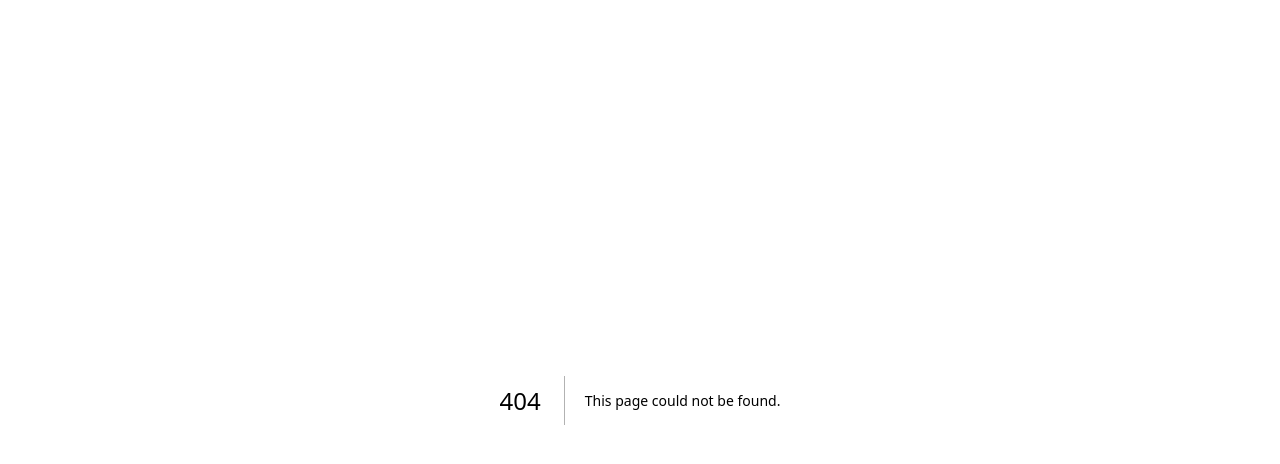
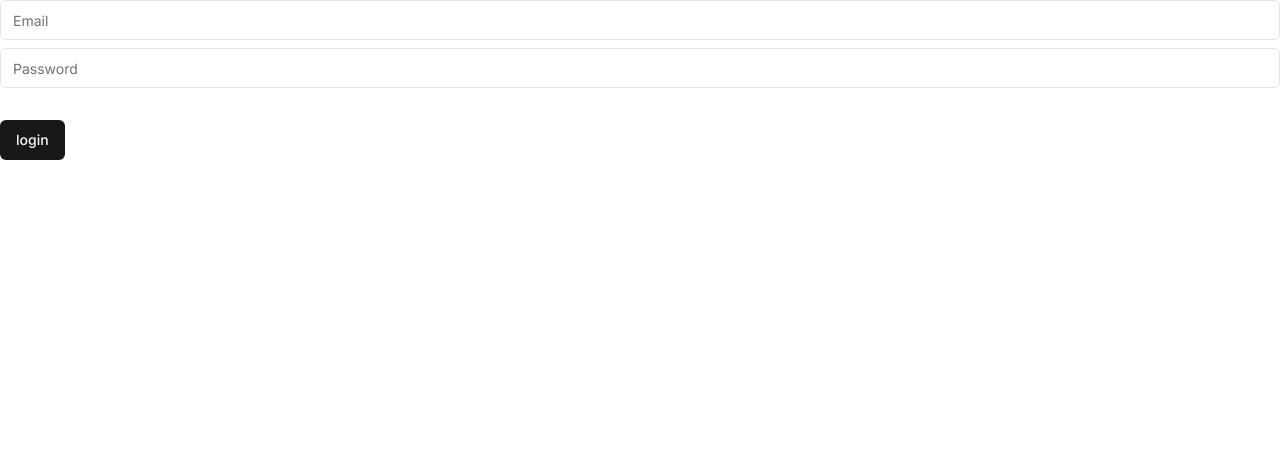
Before and after one commit to Mahendradeokar/AUM-Soft, a Next.js app: page /login in a window 1280 px wide. Before the commit this address had no page. Shown: the top 464 px of the page. Built offline with nearby package versions, Linux system fonts and the light colour scheme.

Commit message:
added login page component

```diff
--- a/src/app/globals.css
+++ b/src/app/globals.css
@@ -16,7 +16,7 @@
   }
 }
 
-body {
+/* body {
   color: rgb(var(--foreground-rgb));
   background: linear-gradient(
       to bottom,
@@ -24,4 +24,4 @@
       rgb(var(--background-end-rgb))
     )
     rgb(var(--background-start-rgb));
-}
+} */
--- /dev/null
+++ b/src/app/login/page.tsx
@@ -0,0 +1,62 @@
+"use client"
+import { zodResolver } from "@hookform/resolvers/zod"
+import * as z from "zod"
+
+import { Button } from "@/components/ui/button"
+import {
+  Form,
+  FormControl,
+  FormDescription,
+  FormField,
+  FormItem,
+  FormLabel,
+  FormMessage,
+} from "@/components/ui/form"
+import { Input } from "@/components/ui/input"
+import { useForm } from "react-hook-form"
+const formSchema = z.object({
+    username: z.string().min(2, {
+      message: "Username must be at least 2 characters.",
+    }),
+  })
+
+    // 2. Define a submit handler.
+    function onSubmit(values: z.infer<typeof formSchema>) {
+      // Do something with the form values.
+      // ✅ This will be type-safe and validated.
+      console.log(values)
+    }
+
+
+
+export default function ProfileForm() {
+    const form = useForm<z.infer<typeof formSchema>>({
+        resolver: zodResolver(formSchema),
+        defaultValues: {
+          username: "",
+        },
+    })
+  return (
+    <Form {...form}>
+      <form onSubmit={form.handleSubmit(onSubmit)} className="space-y-8">
+        <FormField
+          control={form.control}
+          name="username"
+          render={({ field }) => (
+            <FormItem>
+              <FormControl>
+                <Input placeholder="Email" {...field} />
+              </FormControl>
+              <FormMessage />
+                  <FormControl>
+                <Input placeholder="Password" {...field} />
+              </FormControl>
+              <FormMessage />
+            </FormItem>
+          )}
+        />
+        <Button type="submit">login</Button>
+      </form>
+    </Form>
+  )
+}
--- /dev/null
+++ b/src/components/ui/button.tsx
@@ -0,0 +1,56 @@
+import * as React from "react"
+import { Slot } from "@radix-ui/react-slot"
+import { cva, type VariantProps } from "class-variance-authority"
+
+import { cn } from "@/lib/utils"
+
+const buttonVariants = cva(
+  "inline-flex items-center justify-center rounded-md text-sm font-medium ring-offset-white transition-colors focus-visible:outline-none focus-visible:ring-2 focus-visible:ring-zinc-950 focus-visible:ring-offset-2 disabled:pointer-events-none disabled:opacity-50 dark:ring-offset-zinc-950 dark:focus-visible:ring-zinc-300",
+  {
+    variants: {
+      variant: {
+        default: "bg-zinc-900 text-zinc-50 hover:bg-zinc-900/90 dark:bg-zinc-50 dark:text-zinc-900 dark:hover:bg-zinc-50/90",
+        destructive:
+          "bg-red-500 text-zinc-50 hover:bg-red-500/90 dark:bg-red-900 dark:text-zinc-50 dark:hover:bg-red-900/90",
+        outline:
+          "border border-zinc-200 bg-white hover:bg-zinc-100 hover:text-zinc-900 dark:border-zinc-800 dark:bg-zinc-950 dark:hover:bg-zinc-800 dark:hover:text-zinc-50",
+        secondary:
+          "bg-zinc-100 text-zinc-900 hover:bg-zinc-100/80 dark:bg-zinc-800 dark:text-zinc-50 dark:hover:bg-zinc-800/80",
+        ghost: "hover:bg-zinc-100 hover:text-zinc-900 dark:hover:bg-zinc-800 dark:hover:text-zinc-50",
+        link: "text-zinc-900 underline-offset-4 hover:underline dark:text-zinc-50",
+      },
+      size: {
+        default: "h-10 px-4 py-2",
+        sm: "h-9 rounded-md px-3",
+        lg: "h-11 rounded-md px-8",
+        icon: "h-10 w-10",
+      },
+    },
+    defaultVariants: {
+      variant: "default",
+      size: "default",
+    },
+  }
+)
+
+export interface ButtonProps
+  extends React.ButtonHTMLAttributes<HTMLButtonElement>,
+    VariantProps<typeof buttonVariants> {
+  asChild?: boolean
+}
+
+const Button = React.forwardRef<HTMLButtonElement, ButtonProps>(
+  ({ className, variant, size, asChild = false, ...props }, ref) => {
+    const Comp = asChild ? Slot : "button"
+    return (
+      <Comp
+        className={cn(buttonVariants({ variant, size, className }))}
+        ref={ref}
+        {...props}
+      />
+    )
+  }
+)
+Button.displayName = "Button"
+
+export { Button, buttonVariants }
--- /dev/null
+++ b/src/components/ui/form.tsx
@@ -0,0 +1,176 @@
+import * as React from "react"
+import * as LabelPrimitive from "@radix-ui/react-label"
+import { Slot } from "@radix-ui/react-slot"
+import {
+  Controller,
+  ControllerProps,
+  FieldPath,
+  FieldValues,
+  FormProvider,
+  useFormContext,
+} from "react-hook-form"
+
+import { cn } from "@/lib/utils"
+import { Label } from "@/components/ui/label"
+
+const Form = FormProvider
+
+type FormFieldContextValue<
+  TFieldValues extends FieldValues = FieldValues,
+  TName extends FieldPath<TFieldValues> = FieldPath<TFieldValues>
+> = {
+  name: TName
+}
+
+const FormFieldContext = React.createContext<FormFieldContextValue>(
+  {} as FormFieldContextValue
+)
+
+const FormField = <
+  TFieldValues extends FieldValues = FieldValues,
+  TName extends FieldPath<TFieldValues> = FieldPath<TFieldValues>
+>({
+  ...props
+}: ControllerProps<TFieldValues, TName>) => {
+  return (
+    <FormFieldContext.Provider value={{ name: props.name }}>
+      <Controller {...props} />
+    </FormFieldContext.Provider>
+  )
+}
+
+const useFormField = () => {
+  const fieldContext = React.useContext(FormFieldContext)
+  const itemContext = React.useContext(FormItemContext)
+  const { getFieldState, formState } = useFormContext()
+
+  const fieldState = getFieldState(fieldContext.name, formState)
+
+  if (!fieldContext) {
+    throw new Error("useFormField should be used within <FormField>")
+  }
+
+  const { id } = itemContext
+
+  return {
+    id,
+    name: fieldContext.name,
+    formItemId: `${id}-form-item`,
+    formDescriptionId: `${id}-form-item-description`,
+    formMessageId: `${id}-form-item-message`,
+    ...fieldState,
+  }
+}
+
+type FormItemContextValue = {
+  id: string
+}
+
+const FormItemContext = React.createContext<FormItemContextValue>(
+  {} as FormItemContextValue
+)
+
+const FormItem = React.forwardRef<
+  HTMLDivElement,
+  React.HTMLAttributes<HTMLDivElement>
+>(({ className, ...props }, ref) => {
+  const id = React.useId()
+
+  return (
+    <FormItemContext.Provider value={{ id }}>
+      <div ref={ref} className={cn("space-y-2", className)} {...props} />
+    </FormItemContext.Provider>
+  )
+})
+FormItem.displayName = "FormItem"
+
+const FormLabel = React.forwardRef<
+  React.ElementRef<typeof LabelPrimitive.Root>,
+  React.ComponentPropsWithoutRef<typeof LabelPrimitive.Root>
+>(({ className, ...props }, ref) => {
+  const { error, formItemId } = useFormField()
+
+  return (
+    <Label
+      ref={ref}
+      className={cn(error && "text-red-500 dark:text-red-900", className)}
+      htmlFor={formItemId}
+      {...props}
+    />
+  )
+})
+FormLabel.displayName = "FormLabel"
+
+const FormControl = React.forwardRef<
+  React.ElementRef<typeof Slot>,
+  React.ComponentPropsWithoutRef<typeof Slot>
+>(({ ...props }, ref) => {
+  const { error, formItemId, formDescriptionId, formMessageId } = useFormField()
+
+  return (
+    <Slot
+      ref={ref}
+      id={formItemId}
+      aria-describedby={
+        !error
+          ? `${formDescriptionId}`
+          : `${formDescriptionId} ${formMessageId}`
+      }
+      aria-invalid={!!error}
+      {...props}
+    />
+  )
+})
+FormControl.displayName = "FormControl"
+
+const FormDescription = React.forwardRef<
+  HTMLParagraphElement,
+  React.HTMLAttributes<HTMLParagraphElement>
+>(({ className, ...props }, ref) => {
+  const { formDescriptionId } = useFormField()
+
+  return (
+    <p
+      ref={ref}
+      id={formDescriptionId}
+      className={cn("text-sm text-zinc-500 dark:text-zinc-400", className)}
+      {...props}
+    />
+  )
+})
+FormDescription.displayName = "FormDescription"
+
+const FormMessage = React.forwardRef<
+  HTMLParagraphElement,
+  React.HTMLAttributes<HTMLParagraphElement>
+>(({ className, children, ...props }, ref) => {
+  const { error, formMessageId } = useFormField()
+  const body = error ? String(error?.message) : children
+
+  if (!body) {
+    return null
+  }
+
+  return (
+    <p
+      ref={ref}
+      id={formMessageId}
+      className={cn("text-sm font-medium text-red-500 dark:text-red-900", className)}
+      {...props}
+    >
+      {body}
+    </p>
+  )
+})
+FormMessage.displayName = "FormMessage"
+
+export {
+  useFormField,
+  Form,
+  FormItem,
+  FormLabel,
+  FormControl,
+  FormDescription,
+  FormMessage,
+  FormField,
+}
--- /dev/null
+++ b/src/components/ui/input.tsx
@@ -0,0 +1,25 @@
+import * as React from "react"
+
+import { cn } from "@/lib/utils"
+
+export interface InputProps
+  extends React.InputHTMLAttributes<HTMLInputElement> {}
+
+const Input = React.forwardRef<HTMLInputElement, InputProps>(
+  ({ className, type, ...props }, ref) => {
+    return (
+      <input
+        type={type}
+        className={cn(
+          "flex h-10 w-full rounded-md border border-zinc-200 bg-white px-3 py-2 text-sm ring-offset-white file:border-0 file:bg-transparent file:text-sm file:font-medium placeholder:text-zinc-500 focus-visible:outline-none focus-visible:ring-2 focus-visible:ring-zinc-950 focus-visible:ring-offset-2 disabled:cursor-not-allowed disabled:opacity-50 dark:border-zinc-800 dark:bg-zinc-950 dark:ring-offset-zinc-950 dark:placeholder:text-zinc-400 dark:focus-visible:ring-zinc-300",
+          className
+        )}
+        ref={ref}
+        {...props}
+      />
+    )
+  }
+)
+Input.displayName = "Input"
+
+export { Input }
--- /dev/null
+++ b/src/components/ui/label.tsx
@@ -0,0 +1,26 @@
+"use client"
+
+import * as React from "react"
+import * as LabelPrimitive from "@radix-ui/react-label"
+import { cva, type VariantProps } from "class-variance-authority"
+
+import { cn } from "@/lib/utils"
+
+const labelVariants = cva(
+  "text-sm font-medium leading-none peer-disabled:cursor-not-allowed peer-disabled:opacity-70"
+)
+
+const Label = React.forwardRef<
+  React.ElementRef<typeof LabelPrimitive.Root>,
+  React.ComponentPropsWithoutRef<typeof LabelPrimitive.Root> &
+    VariantProps<typeof labelVariants>
+>(({ className, ...props }, ref) => (
+  <LabelPrimitive.Root
+    ref={ref}
+    className={cn(labelVariants(), className)}
+    {...props}
+  />
+))
+Label.displayName = LabelPrimitive.Root.displayName
+
+export { Label }
```
Also changed, not shown: package.json (+6 -1 lines), tsconfig.json (+20 -7 lines), 1 other file (tests, documents, lock files or other folders).
